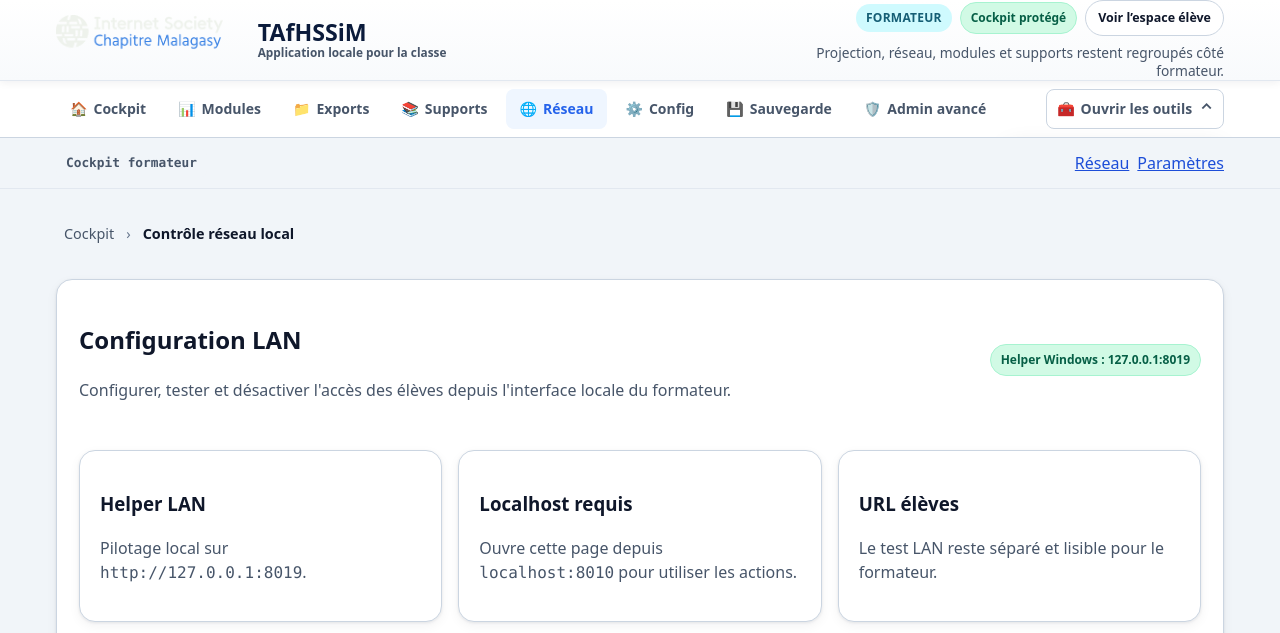
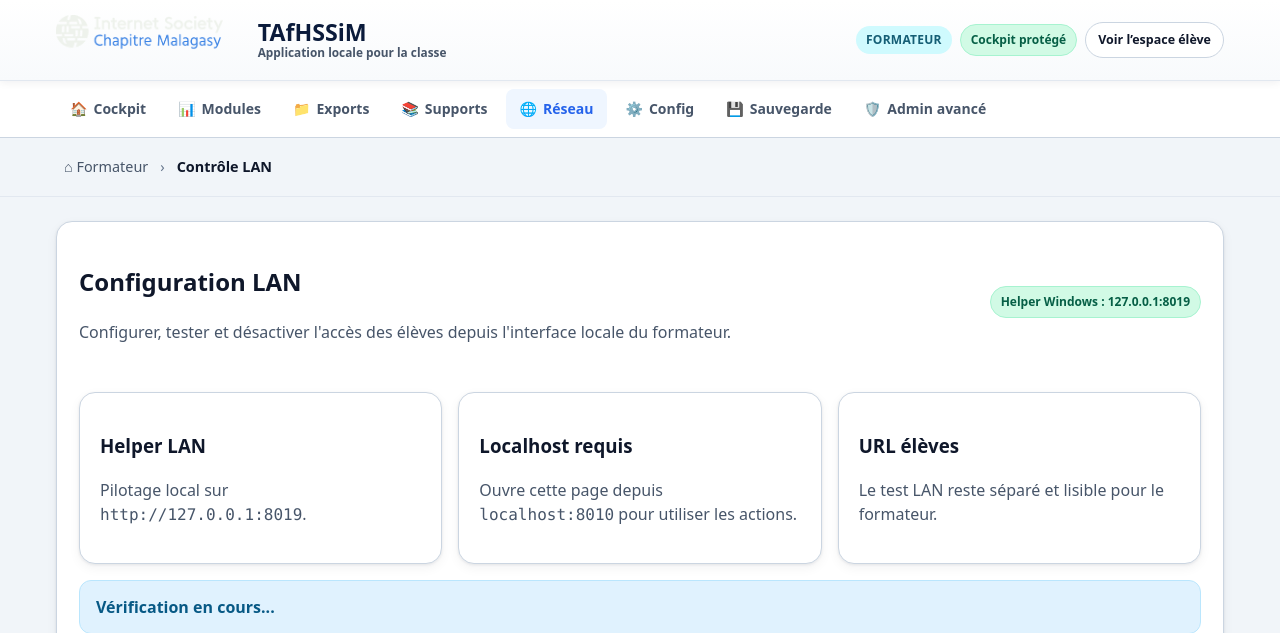
Before and after one commit to raillersing/taf-local-forms, a Django app: page /dashboard/network-control/ in a window 1280 px wide. Shown: the top 633 px of the page. Run offline with Django 5.2, Linux system fonts and the light colour scheme; the visitor is signed in with stand-in values (Sample User, id 1).

Commit message:
fix: move breadcrumbs into prototype shell

```diff
--- a/static/css/app.css
+++ b/static/css/app.css
@@ -386,6 +386,18 @@ textarea {
   gap: 8px;
 }
 
+.topbar-breadcrumb-shell {
+  min-height: 34px;
+}
+
+.topbar-breadcrumb-shell .ldlc-breadcrumb {
+  font-size: 0.9rem;
+}
+
+.shell-main > main > .breadcrumb-shell:first-child {
+  display: none;
+}
+
 .shell-main,
 .p6-main {
   padding-top: 24px;
--- a/templates/base.html
+++ b/templates/base.html
@@ -34,22 +34,12 @@
                         {% else %}
                         <span class="badge badge-info p6-badge">Étudiant</span>
                         <span class="pill p6-badge p6-badge-soft">Parcours public</span>
+                        <span class="sr-only">Parcours étudiant</span>
                         {% if view_name == 'surveys:home' %}
                         <a class="shell-role-action shell-role-action-secure" href="{% url 'surveys:dashboard_home' %}">Espace formateur <span aria-hidden="true">🔒</span></a>
                         {% endif %}
                         {% endif %}
                     </div>
-                    {% if view_name != 'surveys:home' %}
-                    <p class="shell-header-note p6-header-note">
-                        {% if 'dashboard_' in view_name %}
-                        Projection, réseau, modules et supports restent regroupés côté formateur.
-                        {% elif view_name == 'surveys:student_modules' or 'module_' in view_name or 'support' in view_name %}
-                        Modules, supports et repères utiles seulement, sans liens techniques.
-                        {% else %}
-                        Entrée simple vers l’espace étudiant, les supports et le cockpit formateur.
-                        {% endif %}
-                    </p>
-                    {% endif %}
                 </div>
             </div>
         </header>
@@ -62,13 +52,63 @@
         <div class="topbar p6-topbar" id="topbar">
             <div class="container topbar-inner topbar-inner-compact p6-topbar-inner">
                 <div class="topbar-copy p6-topbar-copy">
-                    {% if 'dashboard_' in view_name %}
-                    <span class="route-chip">Cockpit formateur</span>
-                    {% elif view_name == 'surveys:student_modules' or 'module_' in view_name or 'support' in view_name %}
-                    <span class="route-chip">Parcours étudiant</span>
-                    {% else %}
-                    <span class="route-chip">Accueil public</span>
-                    {% endif %}
+                    <nav class="breadcrumb-shell topbar-breadcrumb-shell" aria-label="Fil d'Ariane">
+                        <ol class="ldlc-breadcrumb" id="path-breadcrumb">
+                            {% if 'dashboard_' in view_name %}
+                            <li class="crumb-item"><a class="crumb-link" href="{% url 'surveys:dashboard_home' %}">⌂ Formateur</a></li>
+                            <li class="crumb-item"><span class="crumb-sep">›</span></li>
+                            <li class="crumb-item">
+                                {% if view_name == 'surveys:dashboard_home' %}
+                                <span class="crumb-current crumb-label">Cockpit</span>
+                                {% elif view_name == 'surveys:dashboard_projection' %}
+                                <span class="crumb-current crumb-label">Projection</span>
+                                {% elif view_name == 'surveys:dashboard_exports' %}
+                                <span class="crumb-current crumb-label">Exports</span>
+                                {% elif view_name == 'surveys:dashboard_supports' %}
+                                <span class="crumb-current crumb-label">Supports</span>
+                                {% elif view_name == 'surveys:dashboard_support_upload' %}
+                                <span class="crumb-current crumb-label">Ajouter un support</span>
+                                {% elif view_name == 'surveys:dashboard_network' %}
+                                <span class="crumb-current crumb-label">Réseau</span>
+                                {% elif view_name == 'surveys:dashboard_network_control' %}
+                                <span class="crumb-current crumb-label">Contrôle LAN</span>
+                                {% elif view_name == 'surveys:dashboard_settings' %}
+                                <span class="crumb-current crumb-label">Config</span>
+                                {% elif view_name == 'surveys:dashboard_backup' %}
+                                <span class="crumb-current crumb-label">Sauvegarde</span>
+                                {% elif 'dashboard_module_' in view_name %}
+                                <span class="crumb-current crumb-label">Module</span>
+                                {% else %}
+                                <span class="crumb-current crumb-label">Cockpit</span>
+                                {% endif %}
+                            </li>
+                            {% elif view_name == 'surveys:student_modules' or 'module_' in view_name or 'support' in view_name %}
+                            <li class="crumb-item"><a class="crumb-link" href="{% url 'surveys:home' %}">⌂ Élève</a></li>
+                            <li class="crumb-item"><span class="crumb-sep">›</span></li>
+                            <li class="crumb-item">
+                                {% if view_name == 'surveys:student_modules' %}
+                                <span class="crumb-current crumb-label">Modules</span>
+                                {% elif 'module_' in view_name %}
+                                <a class="crumb-link" href="{% url 'surveys:student_modules' %}">Modules</a>
+                                <span class="crumb-sep">›</span>
+                                <span class="crumb-current crumb-label">Activité</span>
+                                {% elif view_name == 'surveys:support_list' %}
+                                <span class="crumb-current crumb-label">Supports</span>
+                                {% elif 'support' in view_name %}
+                                <a class="crumb-link" href="{% url 'surveys:support_list' %}">Supports</a>
+                                <span class="crumb-sep">›</span>
+                                <span class="crumb-current crumb-label">Détail</span>
+                                {% else %}
+                                <span class="crumb-current crumb-label">Parcours</span>
+                                {% endif %}
+                            </li>
+                            {% else %}
+                            <li class="crumb-item"><a class="crumb-link" href="{% url 'surveys:home' %}">⌂ Accueil</a></li>
+                            <li class="crumb-item"><span class="crumb-sep">›</span></li>
+                            <li class="crumb-item"><span class="crumb-current crumb-label">Projet</span></li>
+                            {% endif %}
+                        </ol>
+                    </nav>
                 </div>
                 <div class="topbar-actions" id="topbar-actions">
                     {% block topbar_actions %}{% endblock %}
--- a/templates/surveys/dashboard_home.html
+++ b/templates/surveys/dashboard_home.html
@@ -7,8 +7,8 @@
 {% endblock %}
 
 {% block topbar_actions %}
-<a class="shell-inline-action" href="{% url 'surveys:dashboard_projection' %}">Projection</a>
-<a class="shell-inline-action" href="{% url 'surveys:dashboard_network' %}">Réseau</a>
+<a class="btn btn-sm btn-primary" href="{% url 'surveys:dashboard_projection' %}">🖥 Projection</a>
+<a class="btn btn-sm btn-secondary" href="{% url 'surveys:dashboard_network' %}">Tester réseau</a>
 {% endblock %}
 
 {% block content %}
@@ -89,7 +89,7 @@
         </article>
     </section>
 
-    <details id="modules" class="dashboard-complementary p6-card" open>
+    <details id="modules" class="dashboard-complementary p6-card">
         <summary>Gestion des modules</summary>
         <div class="dashboard-complementary-body">
             <section class="p6-section-head dashboard-list-head dashboard-inline-head" aria-labelledby="modules-heading">
--- a/templates/surveys/dashboard_network_control.html
+++ b/templates/surveys/dashboard_network_control.html
@@ -6,11 +6,6 @@
 
 {% block main_nav %}
     {% include "surveys/partials/nav_trainer.html" %}
-{% endblock %}
-
-{% block topbar_actions %}
-    <a class="shell-inline-action" href="{% url 'surveys:dashboard_network' %}">Réseau</a>
-    <a class="shell-inline-action" href="{% url 'surveys:dashboard_settings' %}">Paramètres</a>
 {% endblock %}
 
 {% block content %}
--- a/templates/surveys/partials/breadcrumbs.html
+++ b/templates/surveys/partials/breadcrumbs.html
@@ -1,5 +1,5 @@
 <nav class="breadcrumb-shell" aria-label="Fil d'Ariane">
-    <ol class="ldlc-breadcrumb" id="path-breadcrumb">
+    <ol class="ldlc-breadcrumb">
         {% if crumb_0_label %}
             <li class="crumb-item">
                 {% if crumb_0_url %}
--- a/templates/surveys/partials/nav_trainer.html
+++ b/templates/surveys/partials/nav_trainer.html
@@ -27,18 +27,7 @@
             </li>
         </ul>
         <span class="sr-only">Outils</span>
-        <details class="shell-tools-menu shell-tools-menu-compact" {% if request.resolver_match and request.resolver_match.view_name == 'surveys:dashboard_network_control' %}open{% endif %}>
-            <summary class="shell-tools-summary"><span class="p6-nav-emoji" aria-hidden="true">🧰</span>Ouvrir les outils <span class="tools-chevron" aria-hidden="true">⌄</span></summary>
-            <div class="shell-tools-panel" aria-label="Accès secondaires formateur">
-                <a class="shell-tools-link" href="{% url 'surveys:dashboard_network_control' %}">Contrôle LAN</a>
-                <a class="shell-tools-link" href="{% url 'surveys:dashboard_projection' %}">Projection</a>
-                {% if request.user.is_authenticated %}
-                <form method="post" action="{% url 'admin:logout' %}" class="shell-nav-logout">
-                    {% csrf_token %}
-                    <button type="submit" class="shell-tools-link shell-nav-logout-button">Sortir</button>
-                </form>
-                {% endif %}
-            </div>
-        </details>
+        <span class="sr-only">Contrôle LAN</span>
+        <span class="sr-only">Sortir</span>
     </div>
 </nav>
```
